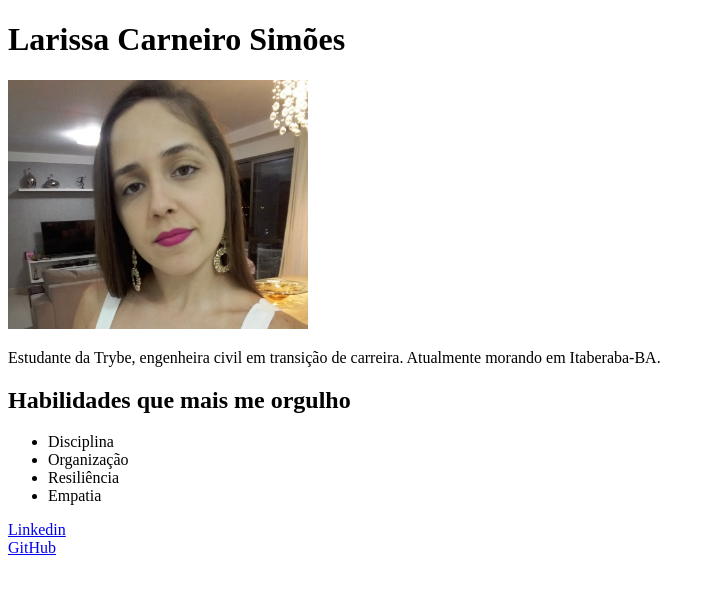
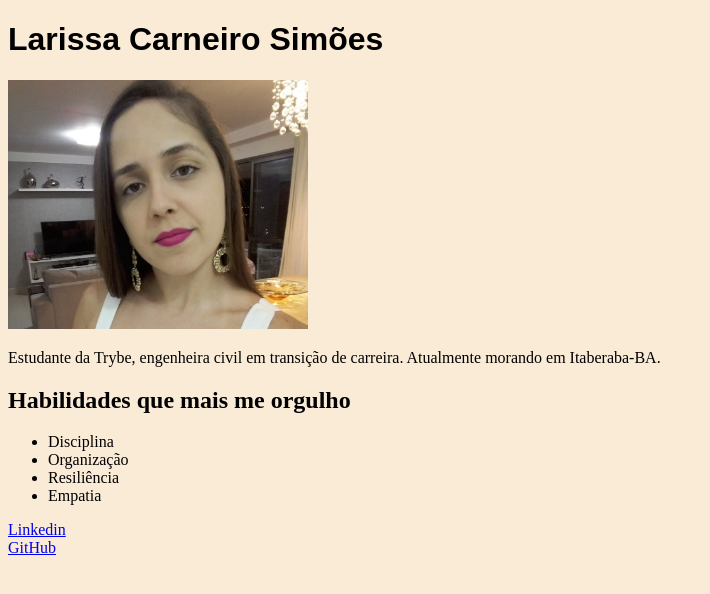
Before and after one commit to LarissaSimoes/LarissaSimoes.github.io, a plain HTML site: page index.html in a window 1280 px wide. Shown: the whole page, without its empty margins (0-710 px from the left). Drawn offline with Linux system fonts and the light colour scheme.

Commit message:
Background e fonte do nome

```diff
--- a/index.html
+++ b/index.html
@@ -5,9 +5,17 @@
     <meta http-equiv="X-UA-Compatible" content="IE=edge">
     <meta name="viewport" content="width=device-width, initial-scale=1.0">
     <title>Portfólio Web</title>
+    <style>
+        body {
+            background-color: antiquewhite;
+        }
+        .meuNome {
+            font-family: Arial, Helvetica, sans-serif;
+        }
+    </style>
 </head>
 <body>
-    <h1>Larissa Carneiro Simões</h1>
+    <h1 class="meuNome">Larissa Carneiro Simões</h1>
     <img src="fotolarissa.jpg" width="300px">
     <p>Estudante da Trybe, engenheira civil em transição de carreira. Atualmente morando em Itaberaba-BA.</p>
     <h2>Habilidades que mais me orgulho</h2>
```
